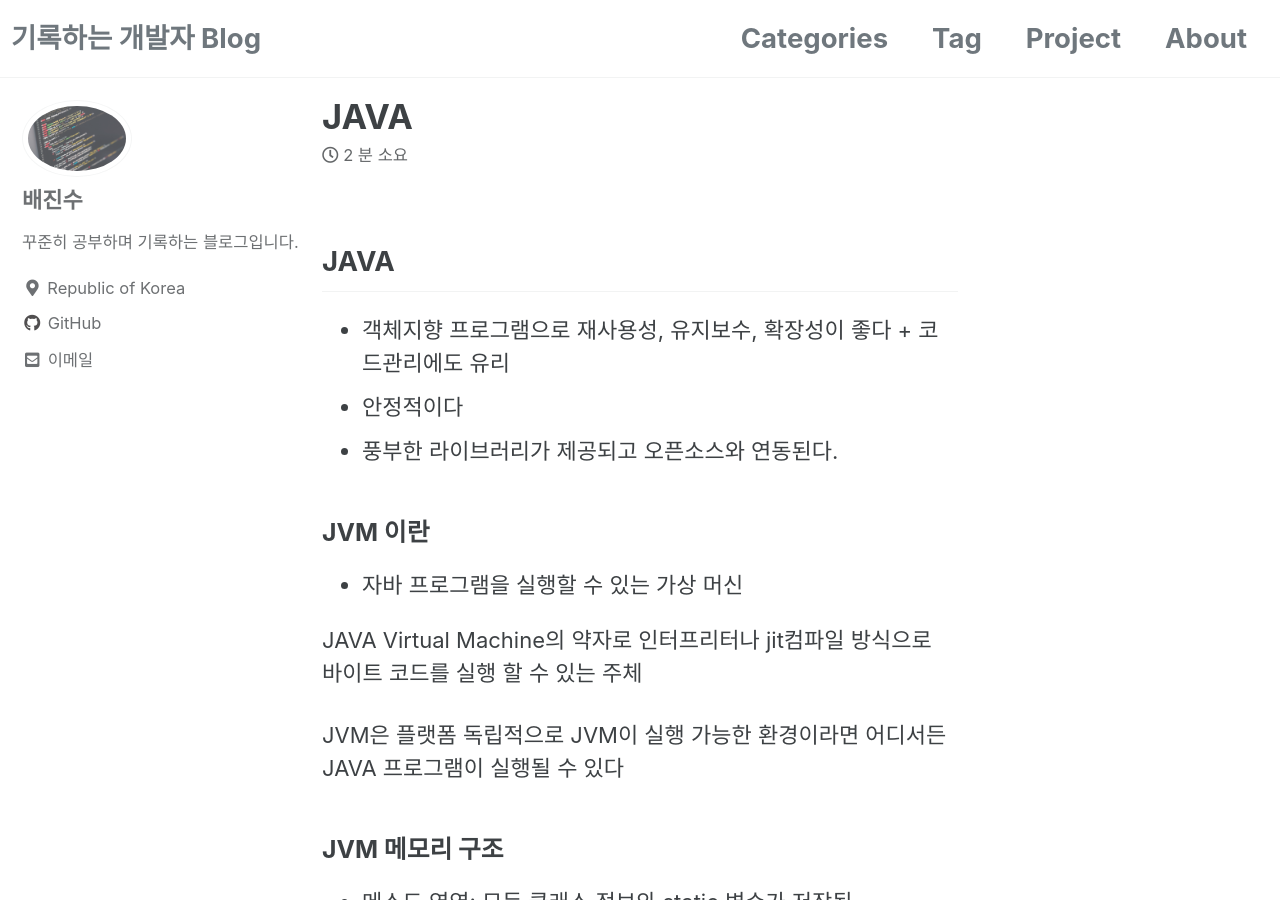
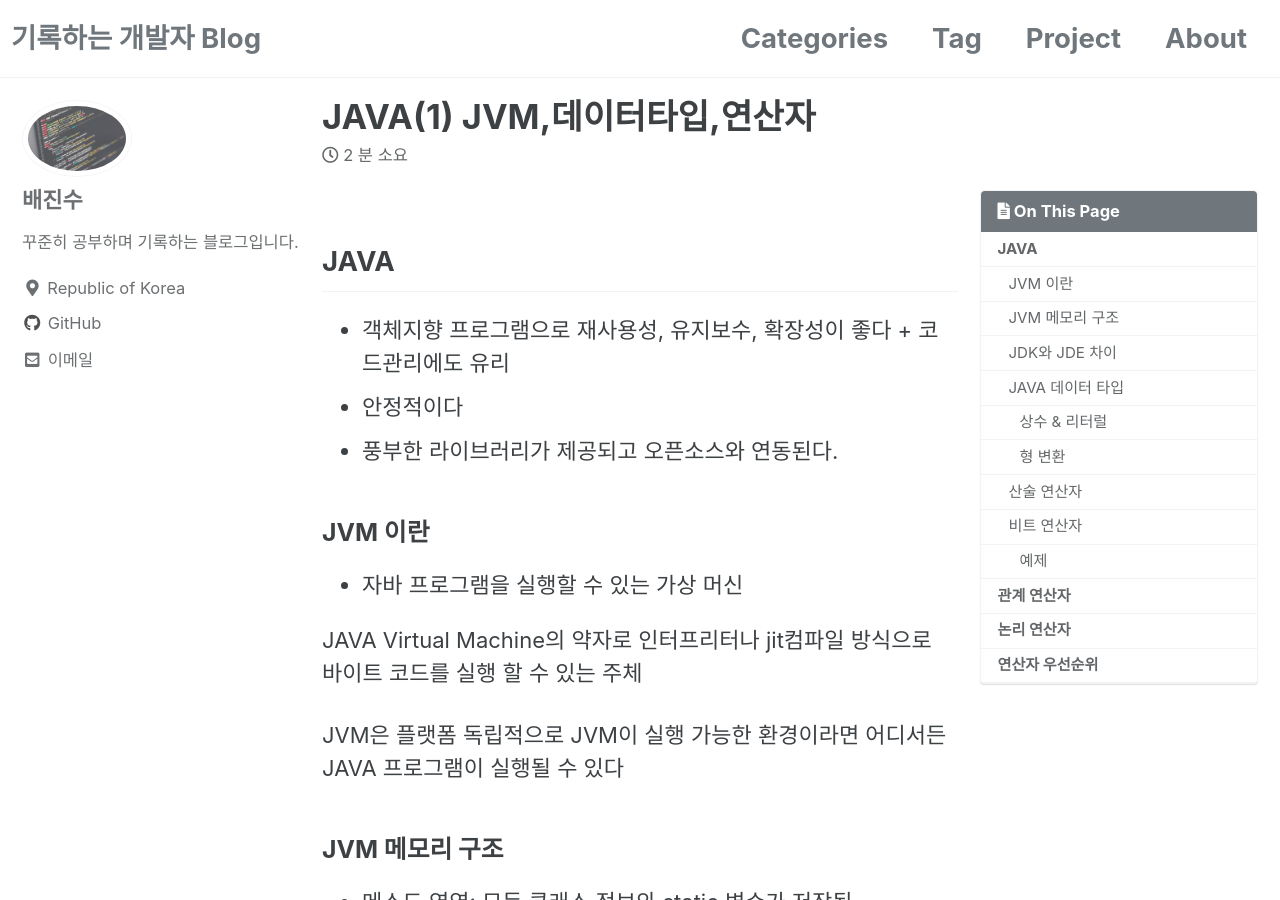
Before and after one commit to baejinsoo/baejinsoo.github.io, a Jekyll site: the page built from _posts/TIL/2021-1-10-JAVA-01.md, in a window 1280 px wide and 900 px high. Built offline with Jekyll 4.4.1, drawn with Linux system fonts in a browser that asks for light colours; cached includes are drawn as plain includes; some of the changed text lies outside the part shown.

Commit message:
modify file name

```diff
--- a/_posts/TIL/2021-1-10-JAVA-01.md
+++ b/_posts/TIL/2021-1-10-JAVA-01.md
@@ -1,9 +1,10 @@
 ---
-title: "JAVA"
-excerpt: "기초1"
+title: "JAVA(1) JVM,데이터타입,연산자"
+excerpt: "기초 - JVM, 데이터타입, 연산자"
 categories:
   - JAVA
 last_modified_at: 2021-01-10
+toc: true
 ---
 
 
--- a/_posts/TIL/2021-1-14-JAVA-03.md
+++ b/_posts/TIL/2021-1-14-JAVA-03.md
@@ -1,5 +1,5 @@
 ---
-title: "JAVA"
+title: "JAVA(3) 생성자,참조 자료형,정보은닉,this"
 excerpt: "기초 - 생성자, 참조 자료형, 정보은닉, this"
 categories:
   - JAVA
```
Also changed, not shown: _posts/TIL/2021-1-11-JAVA-02.md (+1 -1 lines), _posts/TIL/2021-1-12-Python-01.md (+1 -1 lines).
